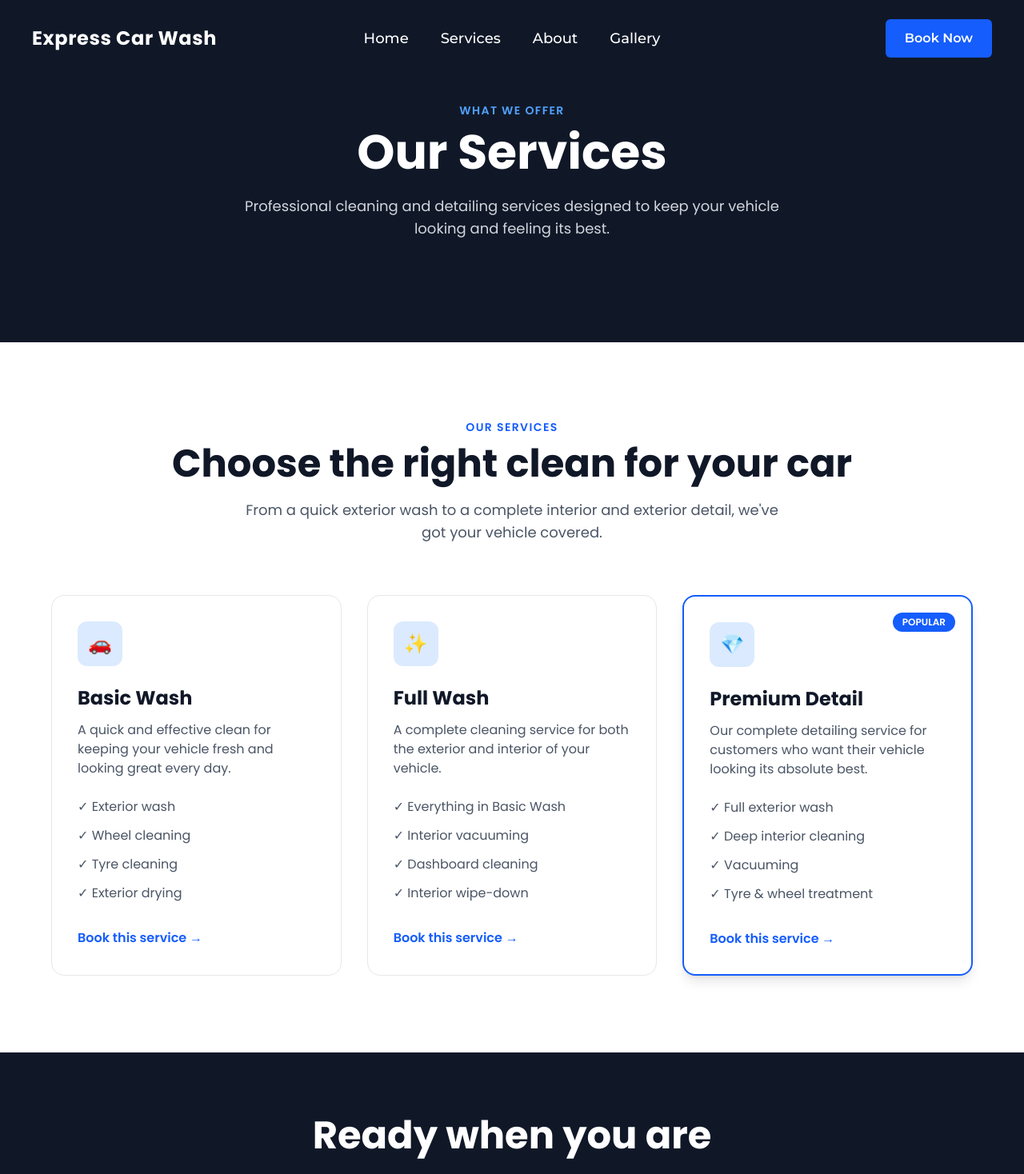
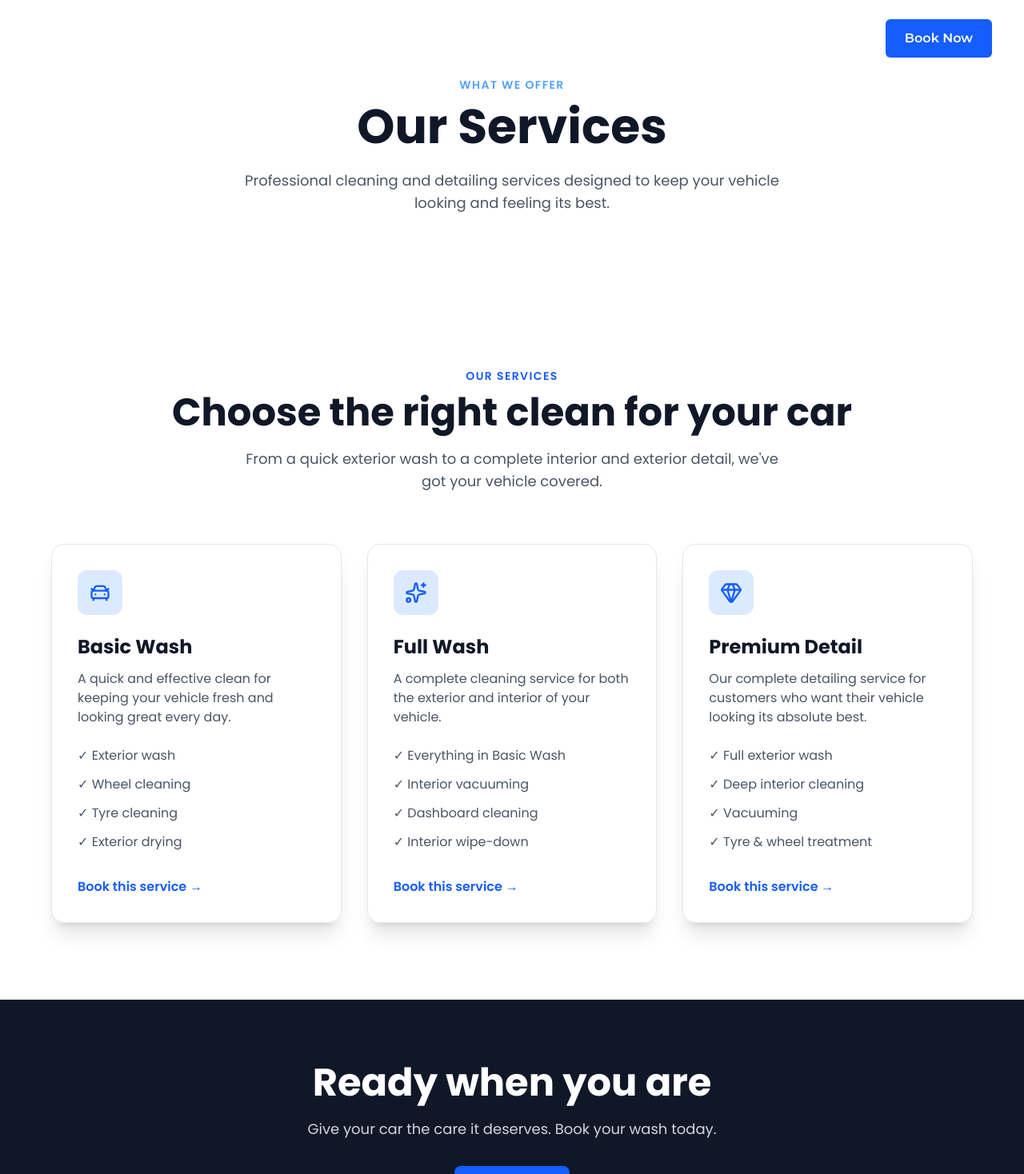
Before and after one commit to Blessed-19592/carwash-website, a React (Vite) app: page /services in a window 1280 px wide. Shown: the top 1468 px of the page at 80% size. Built offline with nearby package versions, Linux system fonts and the light colour scheme.

Commit message:
services cards

```diff
--- a/src/components/Navbar.jsx
+++ b/src/components/Navbar.jsx
@@ -3,7 +3,6 @@ import { Link } from 'react-router-dom'
 function Navbar() {
   return (
     <nav className="absolute top-0 left-0 w-full z-50 flex items-center px-10 py-6">
-
       {/* Logo */}
       <Link
         to="/"
--- a/src/pages/Services.jsx
+++ b/src/pages/Services.jsx
@@ -1,20 +1,22 @@
+import { CarFront, Sparkles, Gem } from "lucide-react";
+
 function Services() {
   return (
     <div>
 
       {/* SERVICES HERO */}
-      <section className="bg-gray-900 text-white py-32 px-6 md:px-16">
+      <section className="bg-white py-24 px-6 md:px-16">
         <div className="max-w-6xl mx-auto text-center">
 
           <p className="text-blue-400 uppercase tracking-widest text-sm font-semibold mb-3">
             What We Offer
           </p>
 
-          <h1 className="text-4xl md:text-6xl font-bold mb-6">
+          <h1 className="text-4xl md:text-6xl font-bold text-gray-900 mb-6">
             Our Services
           </h1>
 
-          <p className="text-gray-300 text-lg max-w-2xl mx-auto">
+          <p className="text-gray-600 text-lg max-w-2xl mx-auto">
             Professional cleaning and detailing services designed to
             keep your vehicle looking and feeling its best.
           </p>
@@ -51,11 +53,10 @@ function Services() {
 
 
             {/* BASIC WASH */}
-            <div className="border border-gray-200 rounded-2xl p-8 hover:shadow-xl transition duration-300">
-
+            <div className="border border-gray-200 hover:border-blue-600 shadow-xl rounded-2xl p-8 transition duration-300">
               <div className="w-14 h-14 bg-blue-100 text-blue-600 rounded-xl flex items-center justify-center mb-6">
-                <span className="text-2xl">🚗</span>
-              </div>
+  <CarFront size={28} />
+</div>
 
               <h3 className="text-2xl font-bold text-gray-900 mb-3">
                 Basic Wash
@@ -81,11 +82,11 @@ function Services() {
 
 
             {/* FULL WASH */}
-            <div className="border border-gray-200 rounded-2xl p-8 hover:shadow-xl transition duration-300">
+            <div className="border border-gray-200 hover:border-blue-600 shadow-xl rounded-2xl p-8 transition duration-300">
 
               <div className="w-14 h-14 bg-blue-100 text-blue-600 rounded-xl flex items-center justify-center mb-6">
-                <span className="text-2xl">✨</span>
-              </div>
+  <Sparkles size={28} />
+</div>
 
               <h3 className="text-2xl font-bold text-gray-900 mb-3">
                 Full Wash
@@ -111,15 +112,13 @@ function Services() {
 
 
             {/* PREMIUM DETAIL */}
-            <div className="border-2 border-blue-600 rounded-2xl p-8 shadow-lg relative">
+            <div className="border border-gray-200 hover:border-blue-600 shadow-xl rounded-2xl p-8 transition duration-300">
 
-              <span className="absolute top-5 right-5 bg-blue-600 text-white text-xs font-semibold px-3 py-1 rounded-full">
-                POPULAR
-              </span>
+
 
               <div className="w-14 h-14 bg-blue-100 text-blue-600 rounded-xl flex items-center justify-center mb-6">
-                <span className="text-2xl">💎</span>
-              </div>
+  <Gem size={28} />
+</div>
 
               <h3 className="text-2xl font-bold text-gray-900 mb-3">
                 Premium Detail
```
